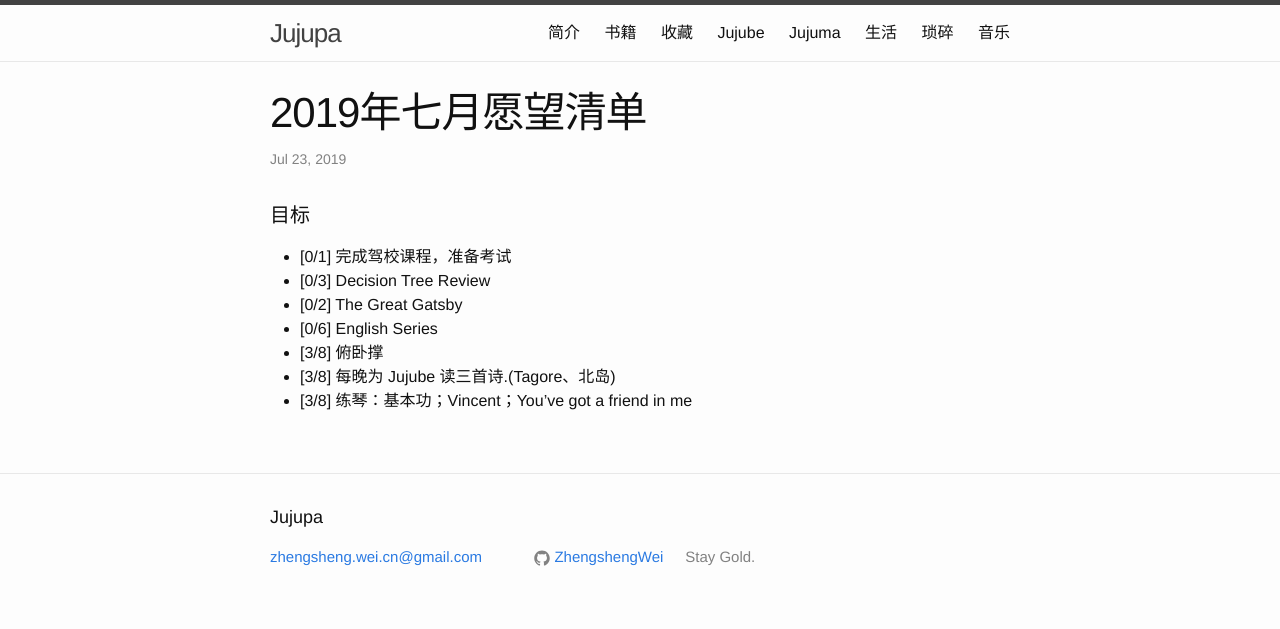
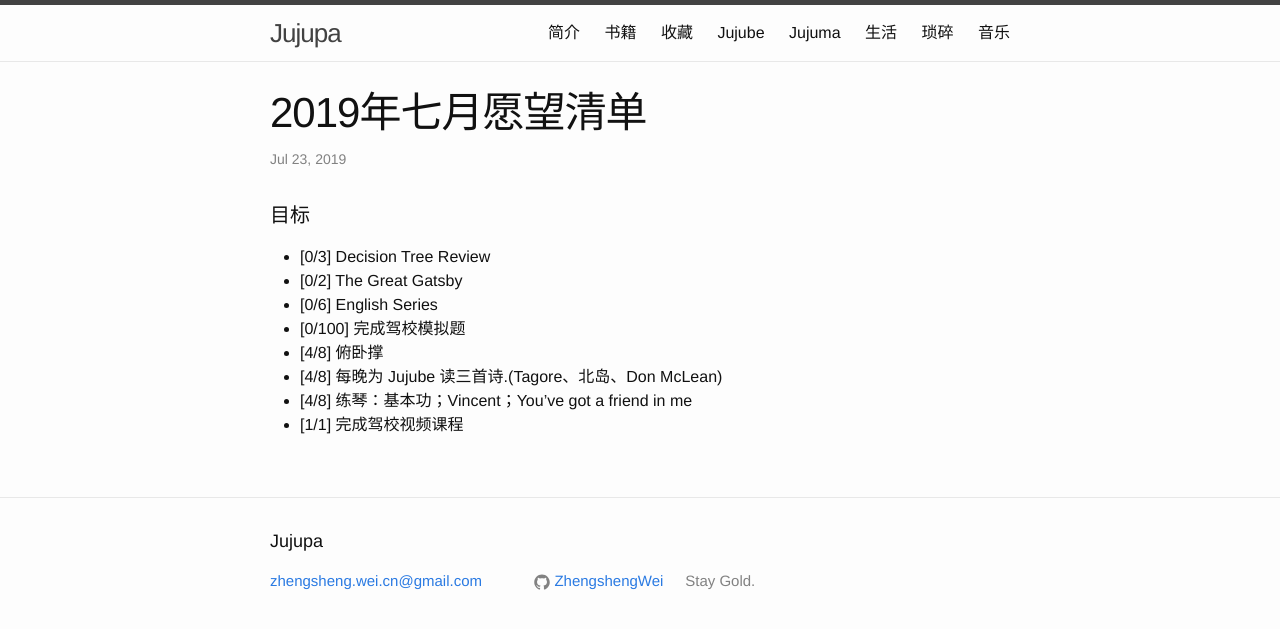
Before and after one commit to ZhengshengWei/zhengshengwei.github.io, a Jekyll site: the page built from _posts/2019-07-23-July-Wish.md, in a window 1280 px wide. Shown: the top 629 px of the page. Built offline with Jekyll 4.4.1, drawn with Linux system fonts in a browser that asks for light colours; comment, search, counter and statistics services are not loaded.

Commit message:
update july's wishes

```diff
--- a/_posts/2019-07-23-July-Wish.md
+++ b/_posts/2019-07-23-July-Wish.md
@@ -10,10 +10,12 @@ modify: 2019-07-23 14:00:00
 
 #### 目标
 
-+ [0/1] 完成驾校课程，准备考试
+
 + [0/3] Decision Tree Review
 + [0/2] The Great Gatsby
 + [0/6] English Series
-+ [3/8] 俯卧撑
-+ [3/8] 每晚为 Jujube 读三首诗.(Tagore、北岛)
-+ [3/8] 练琴：基本功；Vincent；You've got a friend in me
++ [0/100] 完成驾校模拟题
++ [4/8] 俯卧撑
++ [4/8] 每晚为 Jujube 读三首诗.(Tagore、北岛、Don McLean)
++ [4/8] 练琴：基本功；Vincent；You've got a friend in me
++ [1/1] 完成驾校视频课程
```
